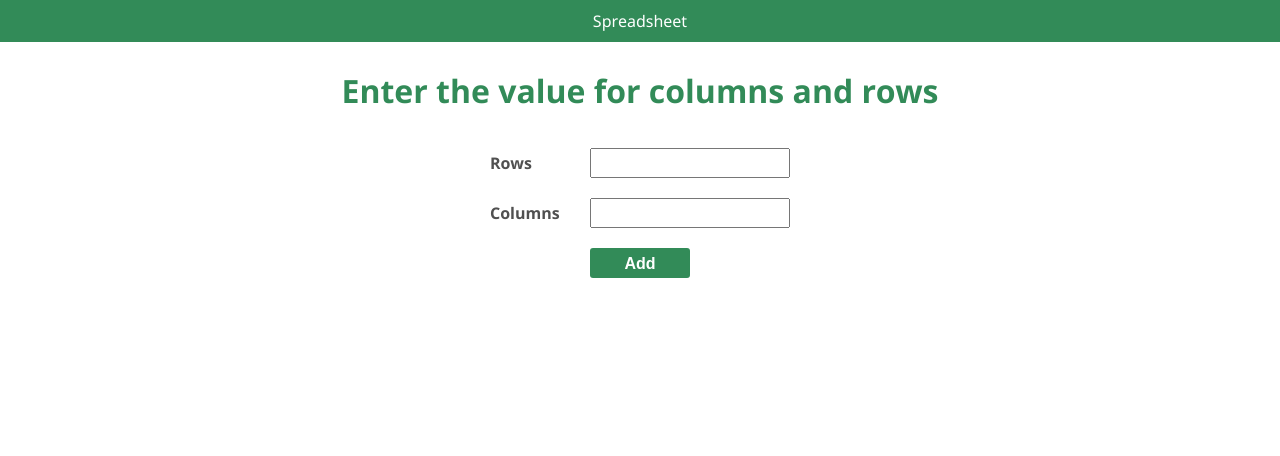
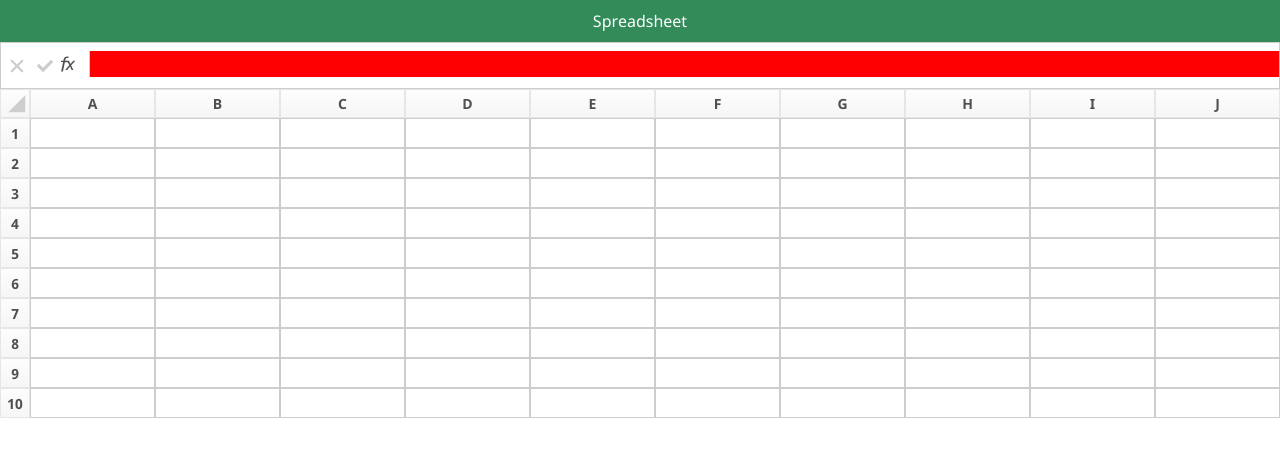
Before and after one commit to hocsinhguongmau/spreadnewsheet, a React (Create React App) app: page / in a window 1280 px wide. Shown: the top 456 px of the page. Built offline with nearby package versions, Linux system fonts and the light colour scheme.

Commit message:
Fix active status for cells

```diff
--- a/src/App.js
+++ b/src/App.js
@@ -1,12 +1,12 @@
 import React, { useState } from 'react'
 import { useForm } from 'react-hook-form'
+import FunctionBar from './components/FunctionBar'
 
-import FunctionBar from './components/FunctionBar'
 import Sheet from './components/Sheet'
 
 function App() {
-  const [numbers, setNumbers] = useState({ cols: 1, rows: 1 })
-  const [show, setShow] = useState(false)
+  const [numbers, setNumbers] = useState({ cols: 10, rows: 10 })
+  const [show, setShow] = useState(true)
   const {
     register,
     handleSubmit,
--- a/src/components/Cell.jsx
+++ b/src/components/Cell.jsx
@@ -28,27 +28,25 @@ const Cell = ({ isActive, currentIndex, cellInputValue }) => {
         const fetchData = await axios
           .get('https://jsonplaceholder.typicode.com/todos/1')
           .then((res) => res.data)
+        console.log(fetchData)
         setValue(fetchData)
         setCurrentStatus(true)
       }
       event.target.blur()
+      setActive(false)
     }
   }
   const handleClick = () => {
-    setActive(true)
     setIndex(currentIndex)
     setCurrentActiveIndex(currentIndex)
   }
 
-  const handleBlur = () => {
+  useEffect(() => {
     setActive(false)
-  }
-
-  useEffect(() => {
-    if (active) {
+    if (currentIndex === currentActiveIndex) {
+      setActive(true)
     }
-    isActive(active)
-  }, [active, isActive])
+  }, [currentActiveIndex])
 
   useEffect(() => {
     if (index) {
@@ -72,7 +70,6 @@ const Cell = ({ isActive, currentIndex, cellInputValue }) => {
       onKeyPress={handleKeypress}
       onChange={handleChange}
       onFocus={handleClick}
-      onBlur={handleBlur}
     />
   ) : (
     <select>
--- a/src/components/FunctionBar.js
+++ b/src/components/FunctionBar.js
@@ -23,7 +23,6 @@ export default function FunctionBar() {
   }
   const handleChange = (e) => {
     setInputTerm({ id: currentActiveIndex, value: e.target.value })
-
     if (e.target.value.length > 0) {
       setFormActive(true)
     } else {
@@ -38,7 +37,7 @@ export default function FunctionBar() {
   useEffect(() => {
     setValue(inputTerm.value)
     currentActiveIndex && setDisabled(false)
-  }, [inputTerm])
+  }, [inputTerm, currentActiveIndex])
 
   return (
     <form onSubmit={handleSubmit} className='function-bar'>
--- a/src/styles/index.scss
+++ b/src/styles/index.scss
@@ -206,3 +206,9 @@ body {
     color: #f00;
   }
 }
+
+.kaputt {
+  &:disabled {
+    background-color: #f00;
+  }
+}
```
